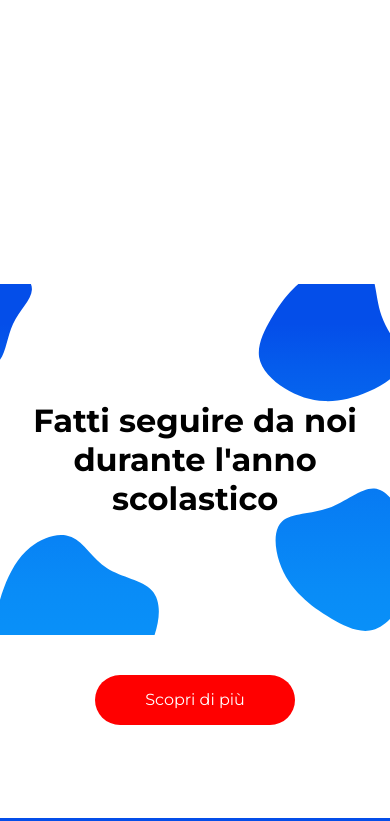
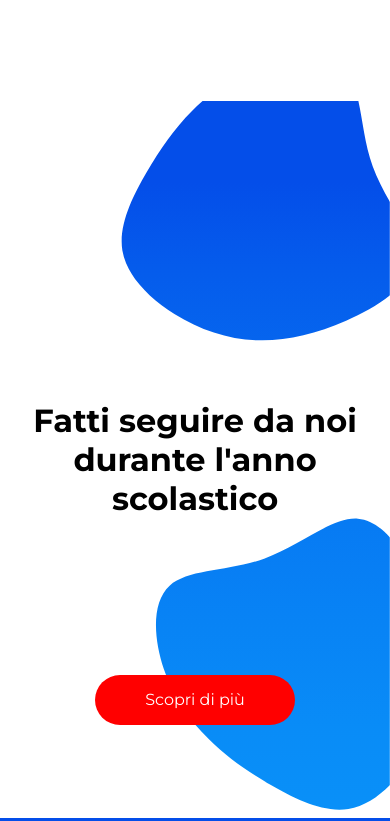
Before and after one commit to filippo-floramo/centro-studi-delta, a website built with webpack: page index.html in a window 390 px wide. Shown: the part 743-1564 px from the top of the page. Built offline with nearby package versions, Linux system fonts and the light colour scheme.

Commit message:
fix mobile descr background

```diff
--- a/src/styles/_mobile.scss
+++ b/src/styles/_mobile.scss
@@ -50,7 +50,7 @@
    .description {
       animation: none;
       background-attachment: scroll;
-      background-size: 160%;
+      background-size: cover;
    }
 
 
```
